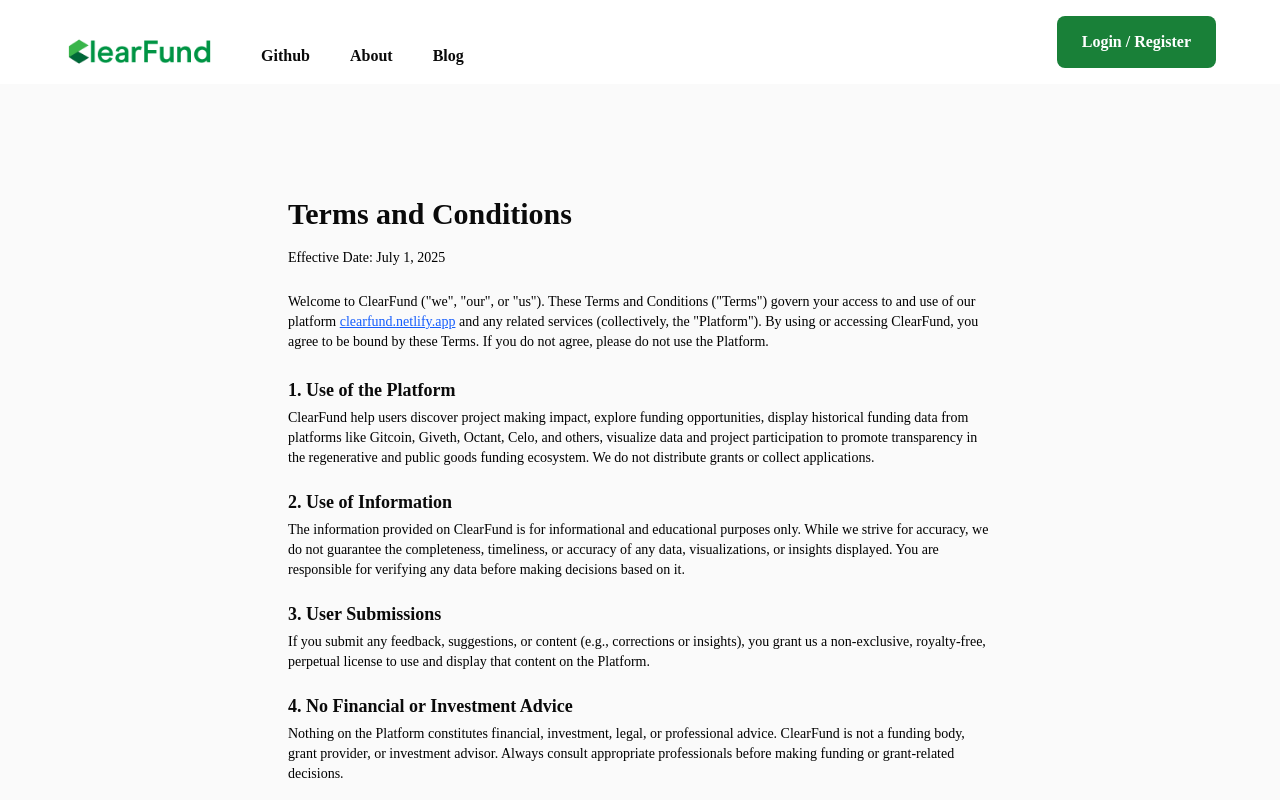
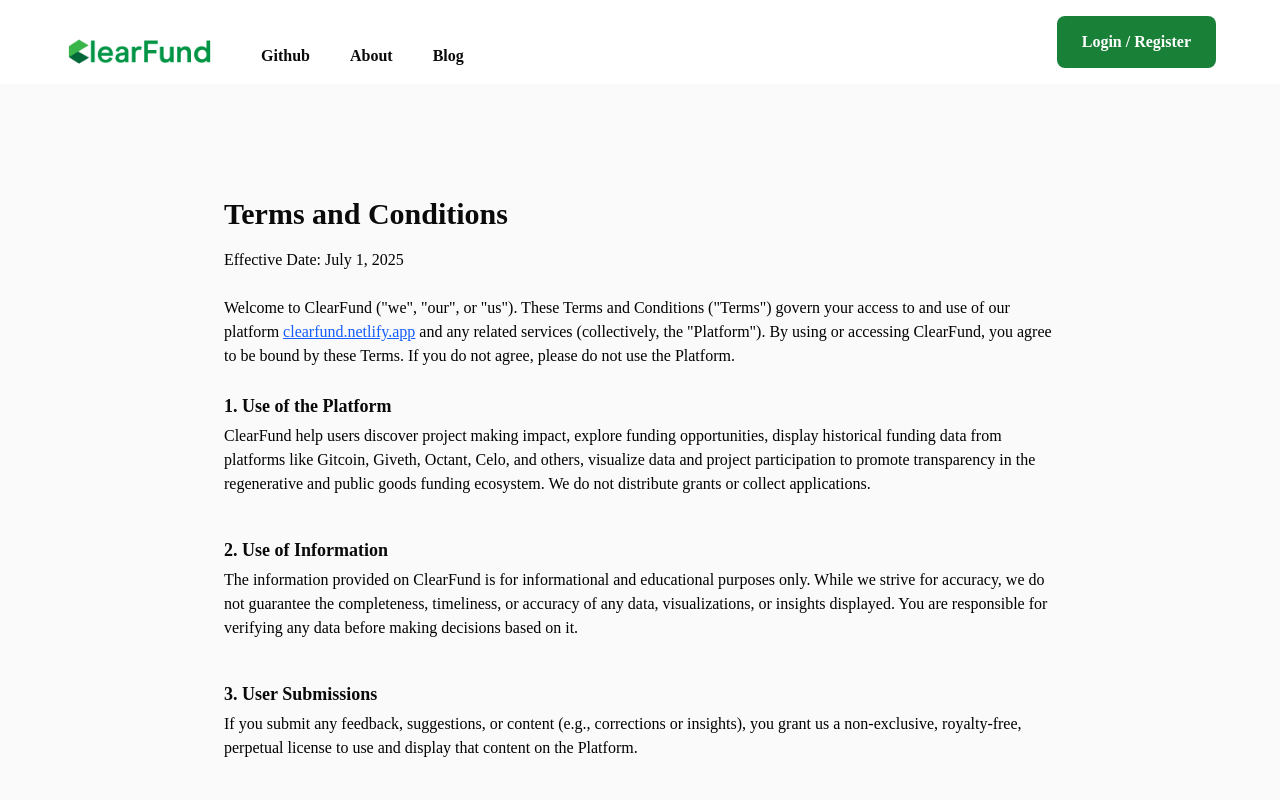
Before and after one commit to LighthouseL2/Clearfund, a Next.js app: page /terms in a window 1280 px wide. Shown: the top 800 px of the page. Built offline with nearby package versions, Linux system fonts and the light colour scheme; a web font is replaced by a local one.

Commit message:
updated auth credentials

```diff
--- a/src/app/about/page.js
+++ b/src/app/about/page.js
@@ -35,7 +35,7 @@
       <div className='w-full h-[80vh] relative'>
         <section
         className="w-full h-full bg-cover bg-center bg-no-repeat"
-        style={{ backgroundImage: "url('aboutHero.jpg') "}}
+        style={{ backgroundImage: "url('aboutImg.jpg') "}}
         />
 
         <div className='w-full h-full bg-black/80 absolute top-0 '>
@@ -49,7 +49,7 @@
           <h1 className="text-4xl sm:text-5xl md:text-[72px] font-bold text-[#198038] mb-6 md:whitespace-nowrap">
             Unifying Web3 Grant Data
           </h1>
-          <p className="text-[20px] md:w-4xl mx-auto text-center text-gray-800 mb-20">
+          <p className="text-[20px] md:w-5xl mx-auto text-center text-gray-800 mb-20">
             ClearFund is a Web3 data and insights platform focused on aggregating
             and visualizing funding history across leading public goods platforms.
              It makes it easy to follow the money and understand the impact.
@@ -101,14 +101,7 @@
             <li>Inaccessible to non-experts: Community members, students, and even funders struggle to understand what’s happening across the broader ecosystem.</li>
             <li>Limited interoperability: Data is not structured in a way that supports cross-platform analysis or integration into DAO governance tools.</li>
           </ul>
-          {/* <p className="mb-6 text-base md:text-lg leading-relaxed">
-            By providing clear, data-driven overviews, we make it easy to understand where funding is going, who’s
-            receiving it, and how it’s creating impact.
-          </p>
-          <p className="text-base md:text-lg leading-relaxed">
-            Whether you’re a builder seeking visibility, a donor seeking transparency, or a curious onlooker exploring
-            the ReFi space, ClearFund is here to guide your journey.
-          </p> */}
+
           <p className='mt-10 text-[18px]'>ClearFund was created to address these challenges head-on.</p>
         </div>
       </section>
--- a/src/app/privacy-policy/page.js
+++ b/src/app/privacy-policy/page.js
@@ -68,10 +68,10 @@
         />
 
  <div className="min-h-screen flex items-center justify-center px-4 pb-[7rem] pt-[5rem] bg-[#FAFAFA]">
-      <div className="max-w-3xl w-full  p-8 ">
+      <div className="max-w-4xl w-full  p-8 ">
         <h1 className="text-3xl font-bold mb-4">{policy.title}</h1>
-        <p className="text-[16px] text-black mb-6">{policy.effectiveDate}</p>
-        <p className="text-[16px] text-black mb-6">{policy.paragraph} {' '}<a
+        <p className="text-[16px] text-black mb-10">{policy.effectiveDate}</p>
+        <p className="text-[16px] text-black mb-10">{policy.paragraph} {' '}<a
             href="https://clearfund.netlify.app"
             className="text-blue-600 underline"
             target="_blank"
@@ -82,9 +82,9 @@
 
 
         {policy.content.map((section, index) => (
-          <div key={index} className="mb-5">
-            <h2 className="font-semibold text-lg mb-1">{section.heading}</h2>
-            <p className="text-black text-sm whitespace-pre-line">{section.text}</p>
+          <div key={index} className="mb-10">
+            <h2 className="font-bold text-lg mb-1">{section.heading}</h2>
+            <p className="text-black text-[16px] whitespace-pre-line">{section.text}</p>
           </div>
         ))}
       </div>
--- a/src/app/terms/page.js
+++ b/src/app/terms/page.js
@@ -80,10 +80,10 @@
         />
 
       <div className="min-h-screen flex items-center justify-center px-4 pb-[8rem] pt-[5rem]">
-        <div className="max-w-3xl w-full p-8">
+        <div className="max-w-4xl w-full p-8">
           <h1 className="text-3xl font-bold mb-4">{terms.title}</h1>
-          <p className="text-sm text-black mb-6">{terms.effectiveDate}</p>
-          <p className="text-sm text-black mb-6">
+          <p className="text-[16px] text-black mb-6">{terms.effectiveDate}</p>
+          <p className="text-[16px] text-black mb-6">
           {`Welcome to ClearFund ("we", "our", or "us"). These Terms and Conditions ("Terms") govern your access to and use of our platform `}
   <a
     href="https://clearfund.netlify.app"
@@ -98,9 +98,9 @@
 
 
           {terms.content.map((section, index) => (
-            <div key={index} className="mb-5">
-              <h2 className="font-semibold text-lg mb-1">{section.heading}</h2>
-              <p className="text-black text-sm whitespace-pre-line">
+            <div key={index} className="mb-10">
+              <h2 className="font-bold text-lg mb-1">{section.heading}</h2>
+              <p className="text-black text-[16px] whitespace-pre-line">
                 {section.text}
               </p>
             </div>
```
Also changed, not shown: public/aboutImg.jpg (renamed from public/4e54dfda08f08500094b185da338058dfa684245.jpg).
